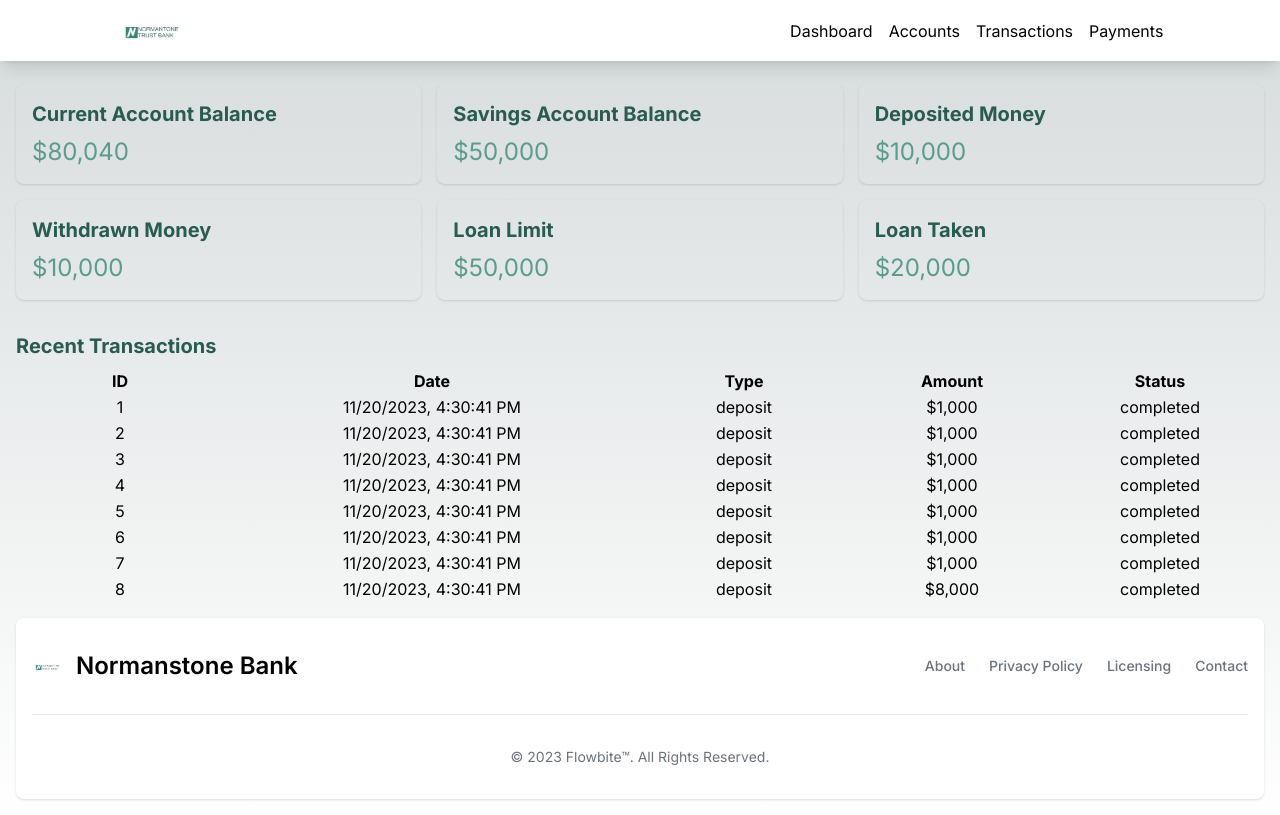
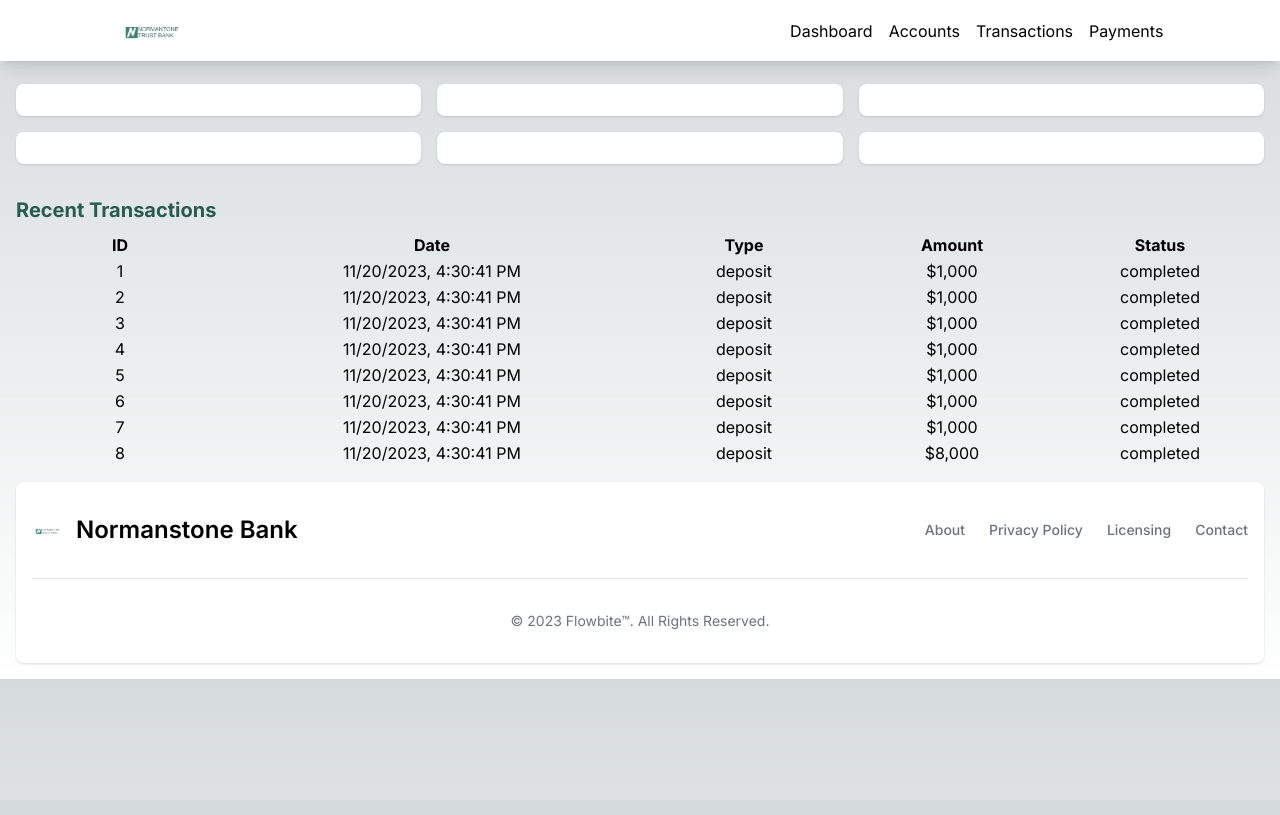
Before and after one commit to donellnjagix/Denno, a Next.js app: page / in a window 1280 px wide. Built offline with nearby package versions, Linux system fonts and the light colour scheme.

Commit message:
background color

```diff
--- a/app/page.tsx
+++ b/app/page.tsx
@@ -104,61 +104,31 @@ const Home: React.FC = () => {
         </h1>
         <div className="grid grid-cols-1 md:grid-cols-2 lg:grid-cols-3 gap-4">
           {/* First Row */}
-          <div className="bg-SeaportSteam rounded-lg p-4 shadow">
-          <h2 className="text-xl font-bold mb-2" style={{ color: '#295B50' }}>
-              Current Account Balance
-            </h2>
-            <p className="text-2xl" style={{ color: '#5C9C8C' }}>
-              ${currentAccountBalance.toLocaleString('en-US')}
-            </p>
+          <div style={{ backgroundColor: '#FFFFFF' }} className="rounded-lg p-4 shadow">
+            {/* Existing content */}
           </div>
-          <div className="bg-YuccaCream rounded-lg p-4 shadow">
-            <h2 className="text-xl font-bold mb-2" style={{ color: '#295B50' }}>
-              Savings Account Balance
-            </h2>
-            <p className="text-2xl" style={{ color: '#5C9C8C' }}>
-              ${savingsAccountBalance.toLocaleString('en-US')}
-            </p>
+          <div style={{ backgroundColor: '#FFFFFF' }} className="rounded-lg p-4 shadow">
+            {/* Existing content */}
           </div>
-          <div className="bg-OldMoney rounded-lg p-4 shadow">
-          <h2 className="text-xl font-bold mb-2" style={{ color: '#295B50' }}>
-              Deposited Money
-            </h2>
-            <p className="text-2xl" style={{ color: '#5C9C8C' }}>
-              ${depositedMoney.toLocaleString('en-US')}
-            </p>
+          <div style={{ backgroundColor: '#FFFFFF' }} className="rounded-lg p-4 shadow">
+            {/* Existing content */}
           </div>
 
           {/* Second Row */}
-          <div className="bg-GreyTeal rounded-lg p-4 shadow">
-          <h2 className="text-xl font-bold mb-2" style={{ color: '#295B50' }}>
-              Withdrawn Money
-            </h2>
-            <p className="text-2xl" style={{ color: '#5C9C8C' }}>
-              ${withdrawnMoney.toLocaleString('en-US')}
-            </p>
+          <div style={{ backgroundColor: '#FFFFFF' }} className="rounded-lg p-4 shadow">
+            {/* Existing content */}
           </div>
-          <div className="bg-MauiBlue rounded-lg p-4 shadow">
-          <h2 className="text-xl font-bold mb-2" style={{ color: '#295B50' }}>
-              Loan Limit
-            </h2>
-            <p className="text-2xl" style={{ color: '#5C9C8C' }}>
-              ${loanLimit.toLocaleString('en-US')}
-            </p>
+          <div style={{ backgroundColor: '#FFFFFF' }} className="rounded-lg p-4 shadow">
+            {/* Existing content */}
           </div>
-          <div className="bg-TealBayou rounded-lg p-4 shadow">
-          <h2 className="text-xl font-bold mb-2" style={{ color: '#295B50' }}>
-              Loan Taken
-            </h2>
-            <p className="text-2xl" style={{ color: '#5C9C8C' }}>
-              ${loanTaken.toLocaleString('en-US')}
-            </p>
+          <div style={{ backgroundColor: '#FFFFFF' }} className="rounded-lg p-4 shadow">
+            {/* Existing content */}
           </div>
         </div>
 
         {/* Recent Transactions Table */}
         <div className="mt-8">
-        <h2 className="text-xl font-bold mb-2" style={{ color: '#295B50' }}>
+          <h2 className="text-xl font-bold mb-2" style={{ color: '#295B50' }}>
             Recent Transactions
           </h2>
           <TransactionTable transactions={transactions} />
```
